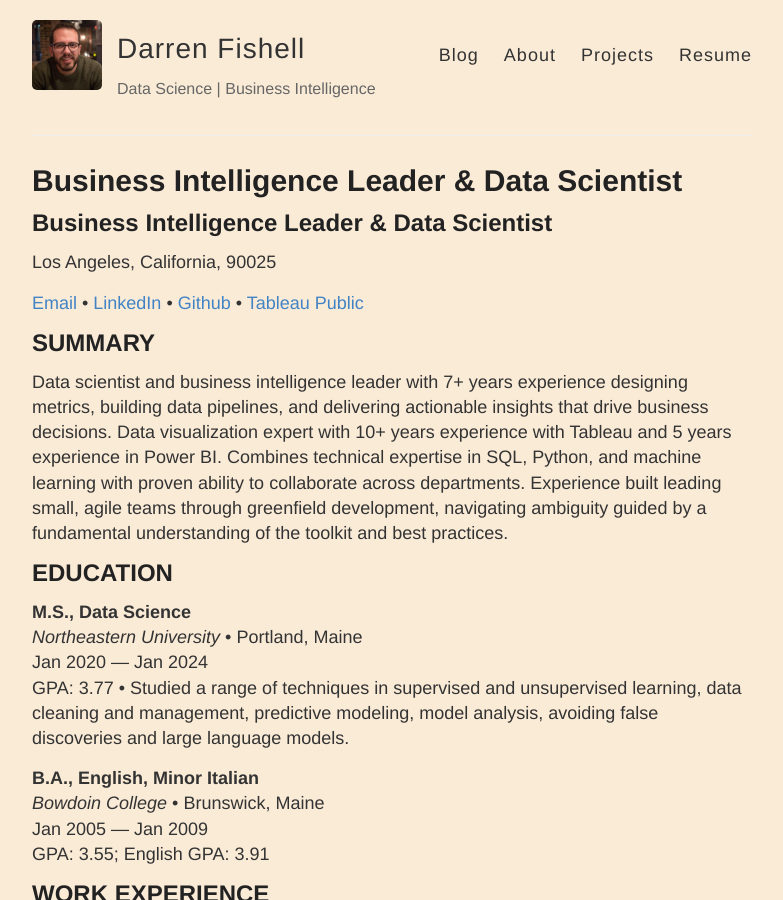
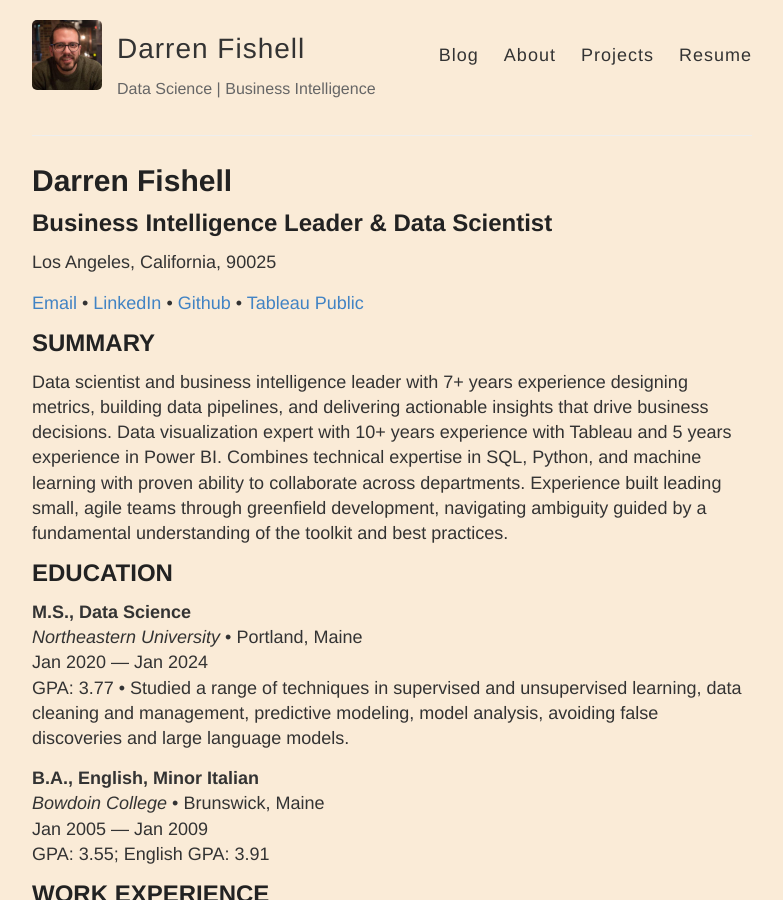
Before and after one commit to darrenfishell/darrenfishell.github.io, a Jekyll site: the page built from resume.md, in a window 1280 px wide and 900 px high. Shown: the whole window, without its empty margins (248-1031 px from the left). Built offline with Jekyll 4.4.1, drawn with Linux system fonts in a browser that asks for light colours; our own code applies the rules of GitHub Pages for plain Markdown files.

```diff
--- a/index.html
+++ b/index.html
@@ -1,5 +1,5 @@
 ---
-layout: default
+layout: wide
 ---
 
 <div class="posts">
--- a/resume.md
+++ b/resume.md
@@ -1,3 +1,9 @@
+---
+layout: page
+title: Darren Fishell
+permalink: /resume/
+---
+
 ## Business Intelligence Leader & Data Scientist
 Los Angeles, California, 90025
 
```
